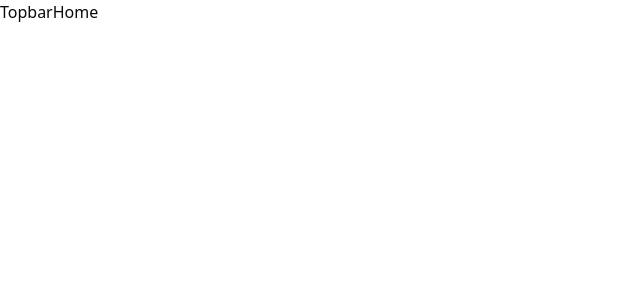
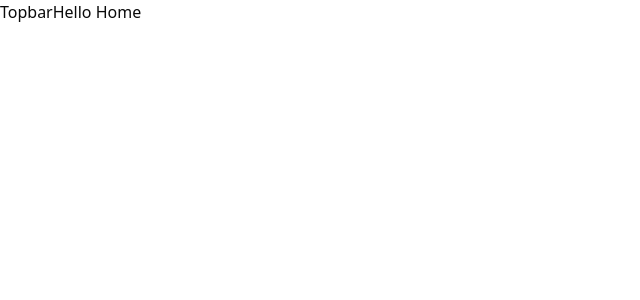
Before and after one commit to x20surya/Rkr-SIH24, a React (Vite) app in the folder client-web/: page / in a window 1280 px wide. Shown: the top 300 px of the page, without its empty margins (0-640 px from the left). Built offline with nearby package versions, Linux system fonts and the light colour scheme.

Commit message:
Update home.jsx
kuch nahi change kiya

```diff
--- a/client-web/src/_root/pages/Home.jsx
+++ b/client-web/src/_root/pages/Home.jsx
@@ -1,3 +1,3 @@
 export default function Home() {
-  return <h1>Home</h1>;
+  return <h1>Hello Home</h1>;
 }
```
